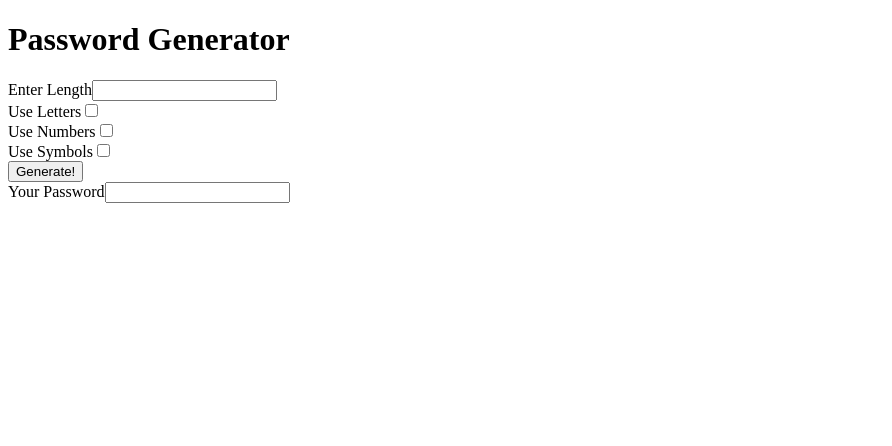
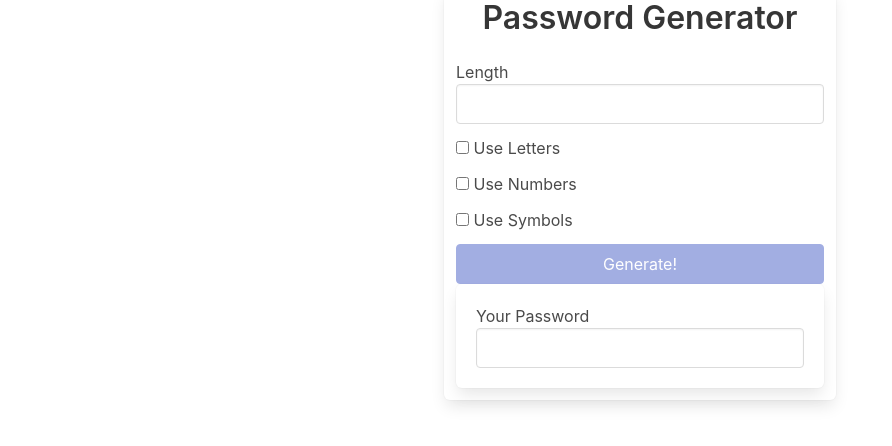
Before and after one commit to RaistlinD2x-Dev/angular-app1, an Angular app: page / in a window 1280 px wide. Shown: the top 446 px of the page, without its empty margins (0-892 px from the left). Built offline with nearby package versions, Linux system fonts and the light colour scheme.

Commit message:
added styling and finished testing

```diff
--- a/package.json
+++ b/package.json
@@ -18,6 +18,7 @@
     "@angular/platform-browser": "~12.0.0",
     "@angular/platform-browser-dynamic": "~12.0.0",
     "@angular/router": "~12.0.0",
+    "bulma": "^0.9.2",
     "rxjs": "~6.6.0",
     "tslib": "^2.1.0",
     "zone.js": "~0.11.4"
--- a/src/app/app.component.html
+++ b/src/app/app.component.html
@@ -1,31 +1,50 @@
-<h1>Password Generator</h1>
+<div class="container">
+  <div class="columns is-centered">
+    <div class="box column is-one-third">
+      <h1 class="title has-text-centered">Password Generator</h1>
 
-
-<div>
-  <label>Enter Length</label>
-  <input (input)="onChangeLength($any($event.target).value)"/>
+      <div class="field">
+        <label>Length</label>
+        <input class="input" (input)="onChangeLength($any($event.target).value)" />
       </div>
 
-<div>
-  <label>Use Letters</label>
+      <div class="field">
+        <div class="control">
+          <label class="checkbox">
             <input (change)="onChangeUseLetters()" type="checkbox" />
+            Use Letters
+          </label>
+        </div>
       </div>
 
-<div>
-  <label>Use Numbers</label>
+      <div class="field">
+        <div class="control">
+          <label class="checkbox">
             <input (change)="onChangeUseNumbers()" type="checkbox" />
+            Use Numbers
+          </label>
+        </div>
       </div>
 
-<div>
-  <label>Use Symbols</label>
+      <div class="field">
+        <div class="control">
+          <label class="checkbox">
             <input (change)="onChangeUseSymbols()" type="checkbox" />
+            Use Symbols
+          </label>
+        </div>
       </div>
 
-<div>
-  <button (click)="onButtonClick()">Generate!</button>
+      <button [disabled]="
+          !(length && (includeLetters || includeSymbols || includeNumbers))
+        " (click)="onButtonClick()" class="button is-link is-fullwidth">
+        Generate!
+      </button>
+
+      <div class="box">
+        <label>Your Password</label>
+        <input class="input" [value]="password" />
       </div>
-
-<div>
-  <label>Your Password</label>
-  <input [value]="password"/>
     </div>
+  </div>
+</div>
--- a/src/styles.css
+++ b/src/styles.css
@@ -1 +1,2 @@
 /* You can add global styles to this file, and also import other style files */
+@import 'bulma/css/bulma.css'
```
Also changed, not shown: 1 other file (tests, documents, lock files or other folders). Lines whose indentation alone changed are shown as unchanged.
